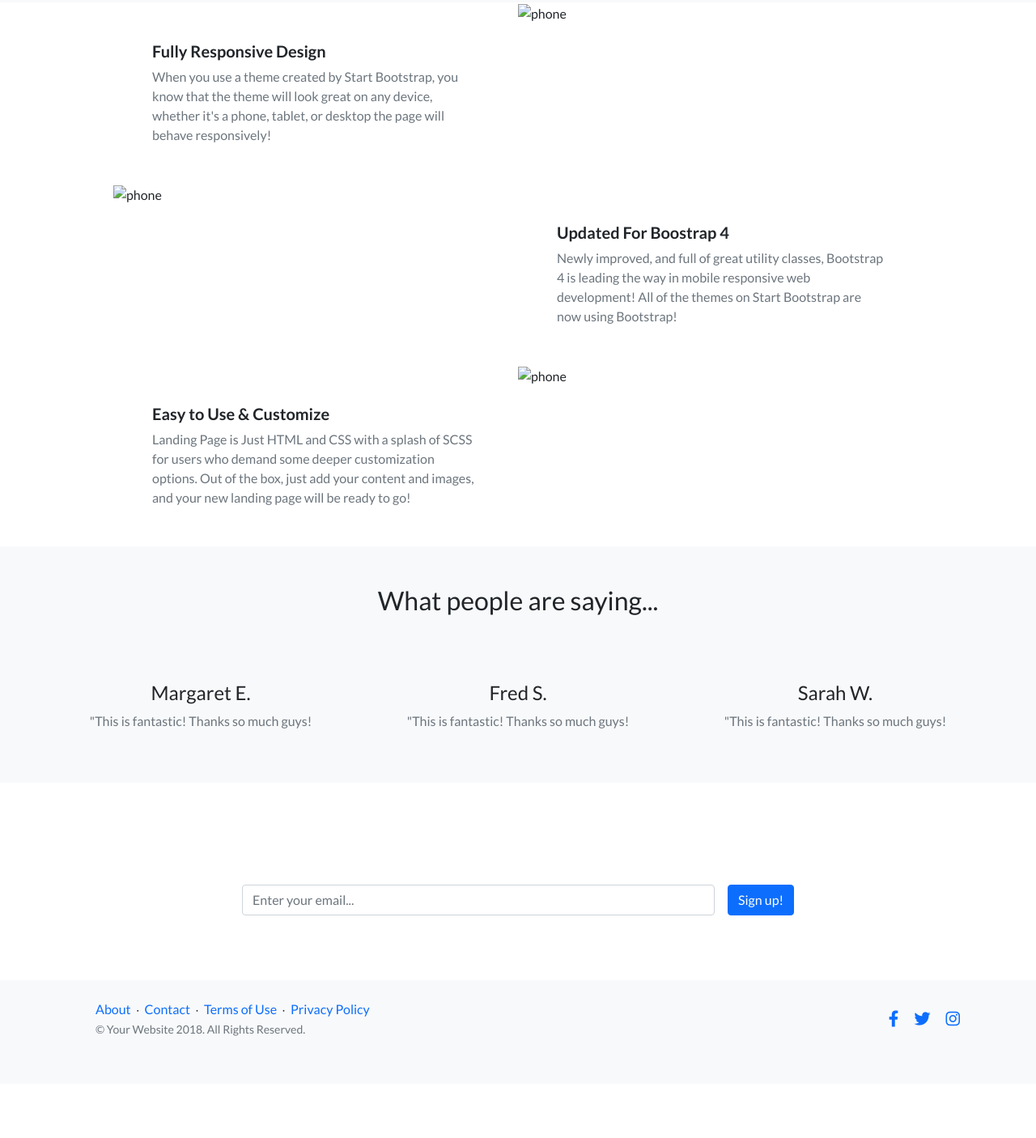
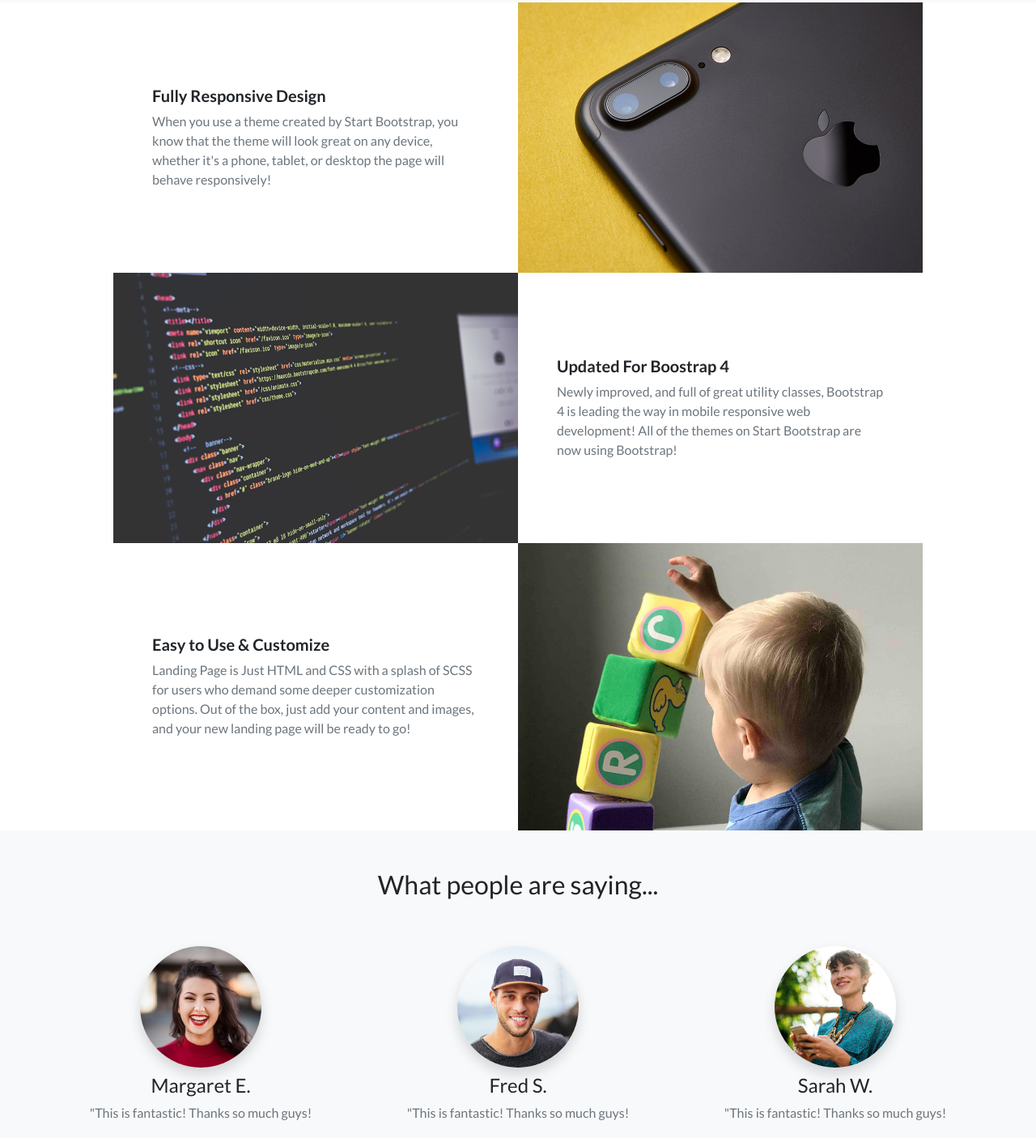
Before and after one commit to mrimavicius/tarpinis-atsiskaitymas-mantas, a website: page index.html in a window 1280 px wide. Shown: the part 681-2087 px from the top of the page at 81% size. Before the commit the page ends 2020 px from the top, so only its background shows below. Drawn offline with nearby package versions, Linux system fonts and the light colour scheme; files that its build step writes are made by us from their sources; the site is published under a folder, as on GitHub Pages, so addresses that start at the root find nothing.

Commit message:
photo fix 2

```diff
--- a/index.html
+++ b/index.html
@@ -81,14 +81,14 @@
             </div>
           </div>
           <div class="col-md-6">
-            <img src="/app/content/bg-showcase-1.jpg" class="img-fluid" alt="phone">
+            <img src="app/content/bg-showcase-1.jpg" class="img-fluid" alt="phone">
           </div>
       </div>
     </div>
     <div class="card mx-auto" style="max-width: 1000px;">
       <div class="row reverse g-0 h-100">
         <div class="col-md-6">
-          <img src="/app/content/bg-showcase-2.jpg" class="img-fluid" alt="phone">
+          <img src="app/content/bg-showcase-2.jpg" class="img-fluid" alt="phone">
         </div>
         <div class="col-md-6 my-auto">
           <div class="card-body p-5">
@@ -107,7 +107,7 @@
             </div>
           </div>
           <div class="col-md-6">
-            <img src="/app/content/bg-showcase-3.jpg" class="img-fluid" alt="phone">
+            <img src="app/content/bg-showcase-3.jpg" class="img-fluid" alt="phone">
           </div>
       </div>
     </div>
@@ -119,21 +119,21 @@
     <div class="row gx-3 p-5">
       <div class="col">
         <div class="text-center">
-          <img class="rounded-circle shadow mb-2" src="/app/content/testimonials-1.jpg" alt="">
+          <img class="rounded-circle shadow mb-2" src="app/content/testimonials-1.jpg" alt="">
           <h4>Margaret E.</h4>
           <p class="text-muted">"This is fantastic! Thanks so much guys!</p>
         </div>
       </div>
       <div class="col">
         <div class="text-center">
-          <img class="rounded-circle shadow mb-2" src="/app/content/testimonials-2.jpg" alt="">
+          <img class="rounded-circle shadow mb-2" src="app/content/testimonials-2.jpg" alt="">
           <h4>Fred S.</h4>
           <p class="text-muted">"This is fantastic! Thanks so much guys!</p>
         </div>
       </div>
       <div class="col">
         <div class="text-center">
-          <img class="rounded-circle shadow mb-2" src="/app/content/testimonials-3.jpg" alt="">
+          <img class="rounded-circle shadow mb-2" src="app/content/testimonials-3.jpg" alt="">
           <h4>Sarah W.</h4>
           <p class="text-muted">"This is fantastic! Thanks so much guys!</p>
         </div>
```
